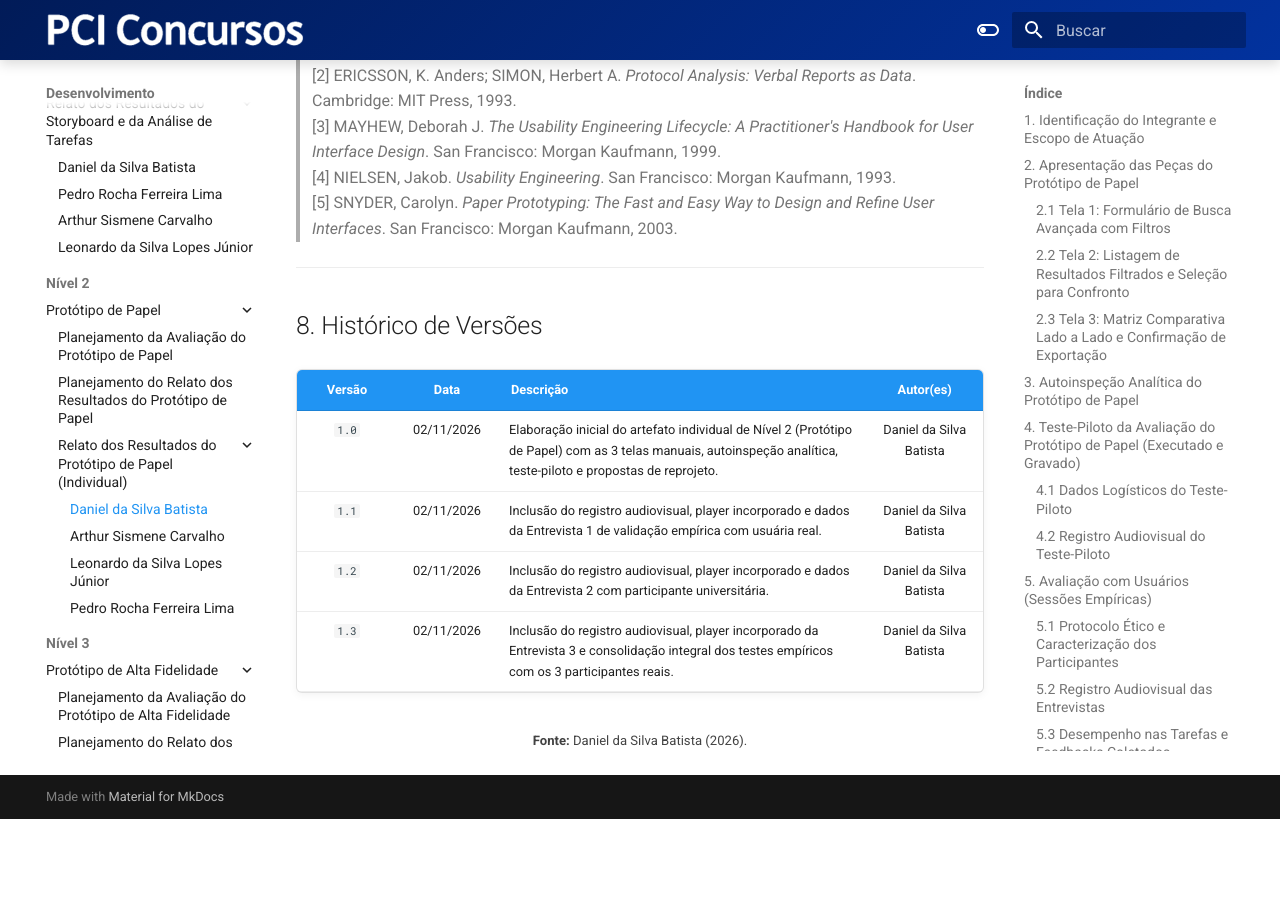
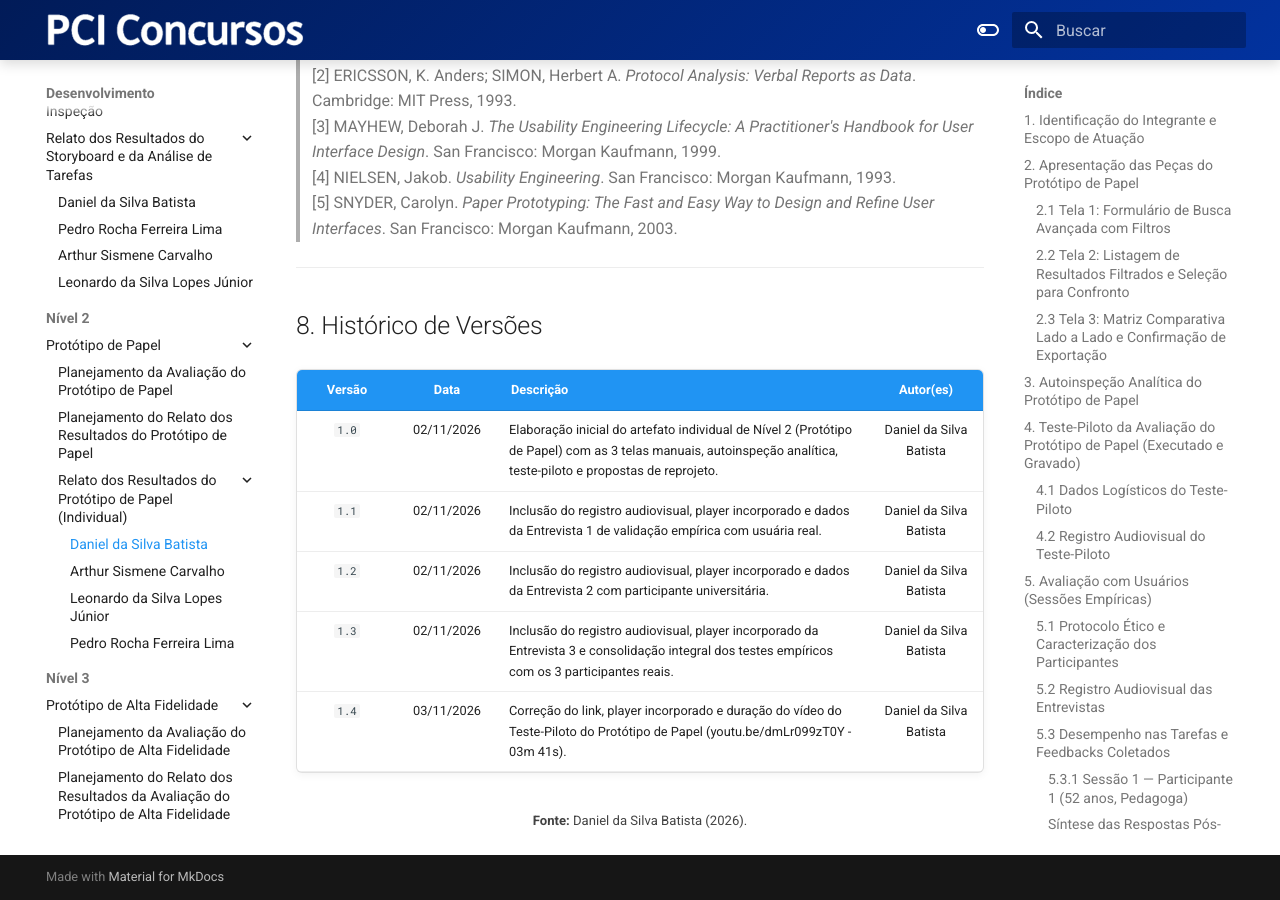
Before and after one commit to Interacao-Humano-Computador/2026.2-Grupo07, an MkDocs documentation site: the page built from docs/design-avaliacao-desenvolvimento/etapa-5/daniel-batista-prototipo-papel.md, in a window 1280 px wide and 900 px high, scrolled down 13479 px. Built offline with MkDocs 1.6.1 and Material for MkDocs 9.7.7, drawn with Linux system fonts in a browser that asks for light colours; before the commit the page ends 14298 px from its top, so only the background shows below that; some of the changed text lies outside the part shown.

Commit message:
fix(nivel-2): corrige link e duracao do video do teste-piloto do prototipo de papel

```diff
--- a/docs/design-avaliacao-desenvolvimento/etapa-5/daniel-batista-prototipo-papel.md
+++ b/docs/design-avaliacao-desenvolvimento/etapa-5/daniel-batista-prototipo-papel.md
@@ -209,7 +209,7 @@
 | Parâmetro | Detalhamento |
 | :--- | :--- |
 | **Data e Horário:** | 01/11/2026 às 12:33 |
-| **Duração da Gravação:** | 04 minutos e 12 segundos |
+| **Duração da Gravação:** | 03 minutos e 41 segundos |
 | **Avaliador Responsável:** | Daniel da Silva Batista |
 | **Ambiente de Gravação:** | Presencial / Laboratório FGA com câmera focalizando a mesa de testes |
 | **Artefatos Exercitados:** | Protótipo de Papel da `TAR-01` e `TAR-02` (3 telas em papel e post-its móveis) |
@@ -225,10 +225,10 @@
 
 <div align="center">
 
-<iframe width="720" height="405" src="https://www.youtube.com/embed/wsHeCGeZRyA" title="Gravação do Teste-Piloto - Protótipo de Papel - Daniel Batista (Grupo 07 IHC)" frameborder="0" allow="accelerometer; autoplay; clipboard-write; encrypted-media; gyroscope; picture-in-picture; web-share" allowfullscreen style="border: 1px solid #d0d7de; border-radius: 8px; box-shadow: 0 4px 12px rgba(0,0,0,0.08); margin: 16px auto; display: block;"></iframe>
+<iframe width="720" height="405" src="https://www.youtube.com/embed/dmLr099zT0Y" title="Gravação do Teste-Piloto - Protótipo de Papel - Daniel Batista (Grupo 07 IHC)" frameborder="0" allow="accelerometer; autoplay; clipboard-write; encrypted-media; gyroscope; picture-in-picture; web-share" allowfullscreen style="border: 1px solid #d0d7de; border-radius: 8px; box-shadow: 0 4px 12px rgba(0,0,0,0.08); margin: 16px auto; display: block;"></iframe>
 
 <p align="center"><b>Vídeo 1:</b> Gravação do Teste-Piloto — Avaliação do Protótipo de Papel (TAR-01 e TAR-02)</p>
-<p align="center" style="font-size: 0.85em; margin-top: -0.6em;"><b>Link direto no YouTube:</b> <a href="https://youtu.be/wsHeCGeZRyA" target="_blank">https://youtu.be/wsHeCGeZRyA</a></p>
+<p align="center" style="font-size: 0.85em; margin-top: -0.6em;"><b>Link direto no YouTube:</b> <a href="https://youtu.be/dmLr099zT0Y" target="_blank">https://youtu.be/dmLr099zT0Y</a></p>
 
 </div>
 
@@ -409,6 +409,7 @@
 | `1.1` | 02/11/2026 | Inclusão do registro audiovisual, player incorporado e dados da Entrevista 1 de validação empírica com usuária real. | Daniel da Silva Batista |
 | `1.2` | 02/11/2026 | Inclusão do registro audiovisual, player incorporado e dados da Entrevista 2 com participante universitária. | Daniel da Silva Batista |
 | `1.3` | 02/11/2026 | Inclusão do registro audiovisual, player incorporado da Entrevista 3 e consolidação integral dos testes empíricos com os 3 participantes reais. | Daniel da Silva Batista |
+| `1.4` | 03/11/2026 | Correção do link, player incorporado e duração do vídeo do Teste-Piloto do Protótipo de Papel (youtu.be/dmLr099zT0Y - 03m 41s). | Daniel da Silva Batista |
 
 <p align="center" style="font-size: 0.85em; margin-top: -0.6em;"><b>Fonte:</b> Daniel da Silva Batista (2026).</p>
 
```
